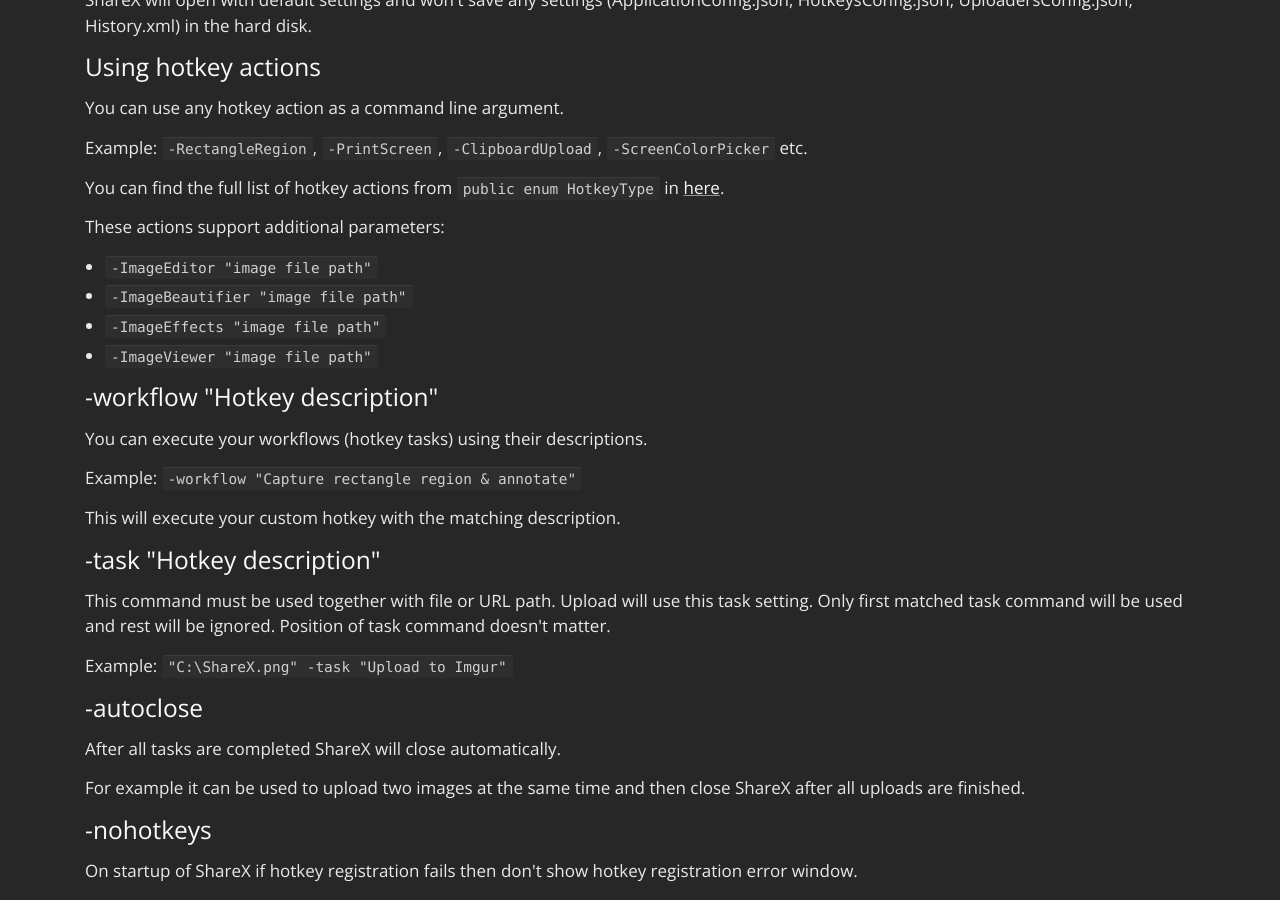
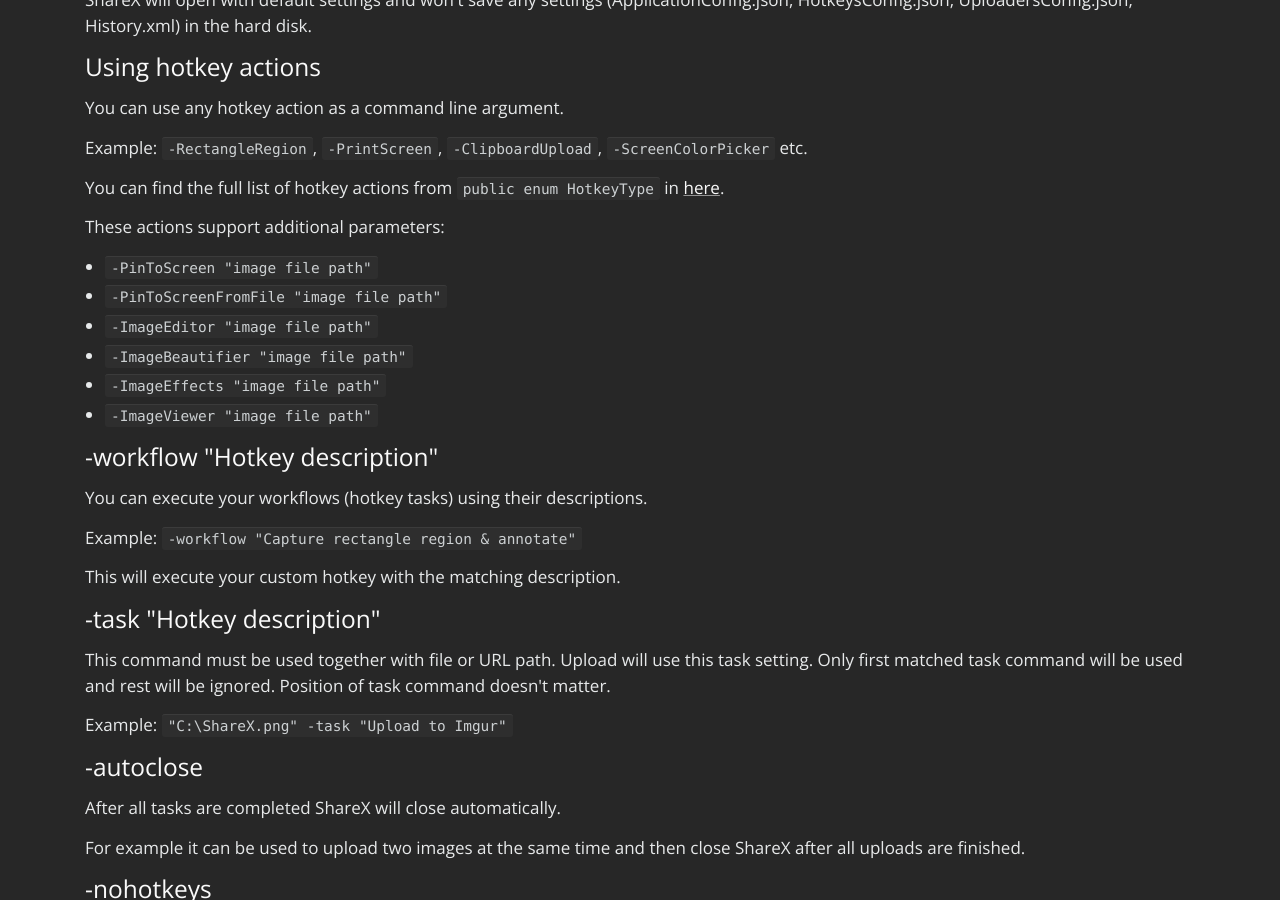
Before and after one commit to ShareX/sharex.github.io, a Jekyll site: the page built from docs/command-line-arguments.md, in a window 1280 px wide and 900 px high, scrolled down 792 px. Built offline with Jekyll 4.4.1, drawn with Linux system fonts in a browser that asks for light colours.

Commit message:
Update command-line-arguments.md

```diff
--- a/docs/command-line-arguments.md
+++ b/docs/command-line-arguments.md
@@ -35,6 +35,8 @@
 
 These actions support additional parameters:
 
+* `-PinToScreen "image file path"`
+* `-PinToScreenFromFile "image file path"`
 * `-ImageEditor "image file path"`
 * `-ImageBeautifier "image file path"`
 * `-ImageEffects "image file path"`
```
